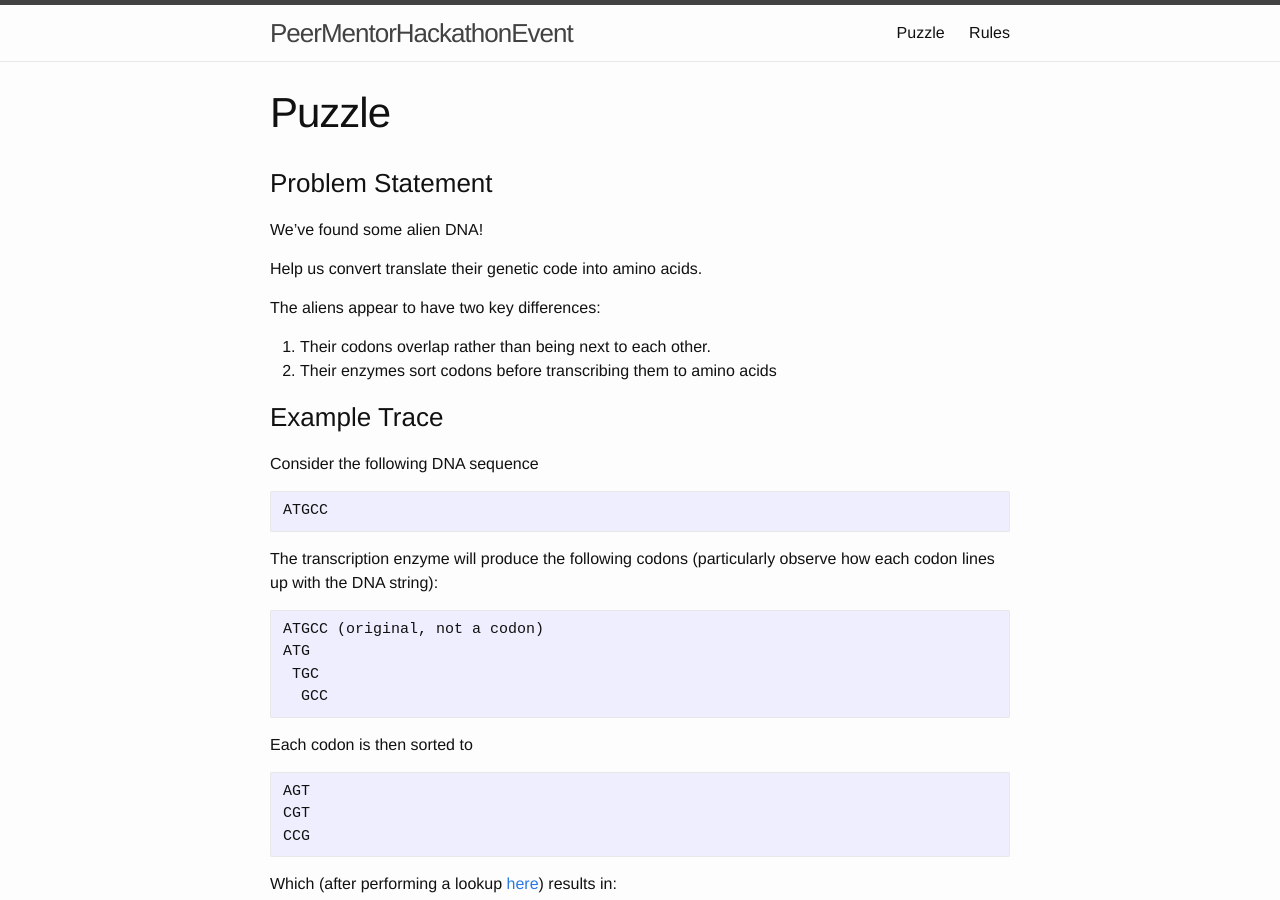
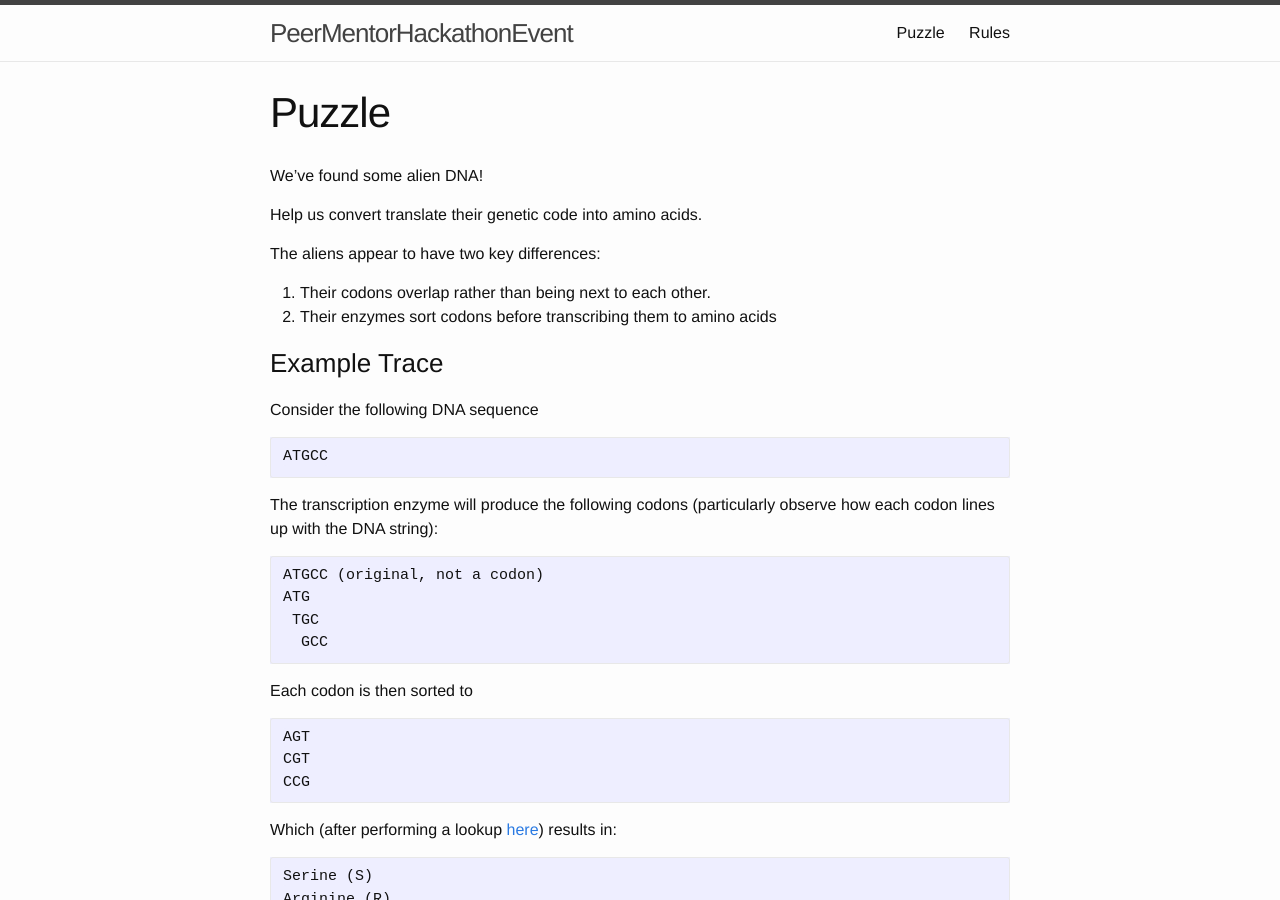
Before and after one commit to Rockie156/PeerMentorHackathonEvent, a Jekyll site: the page built from puzzle.md, in a window 1280 px wide and 900 px high. Built offline with Jekyll 4.4.1, drawn with Linux system fonts in a browser that asks for light colours.

Commit message:
Removed unnecessary header

```diff
--- a/puzzle.md
+++ b/puzzle.md
@@ -3,9 +3,6 @@ layout: page
 title: Puzzle
 permalink: /puzzle/
 ---
-
-### Problem Statement
-
 We've found some alien DNA!
 
 Help us convert translate their genetic code into amino acids.
```
